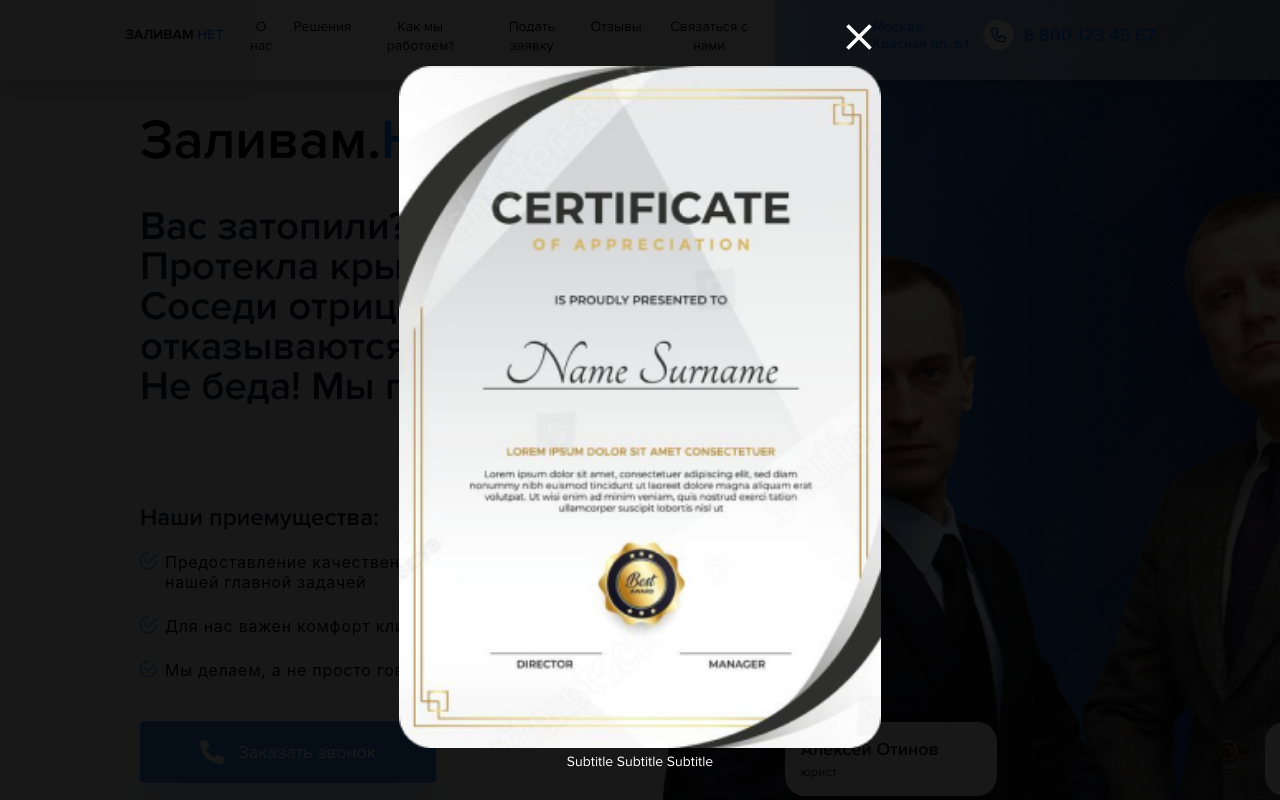
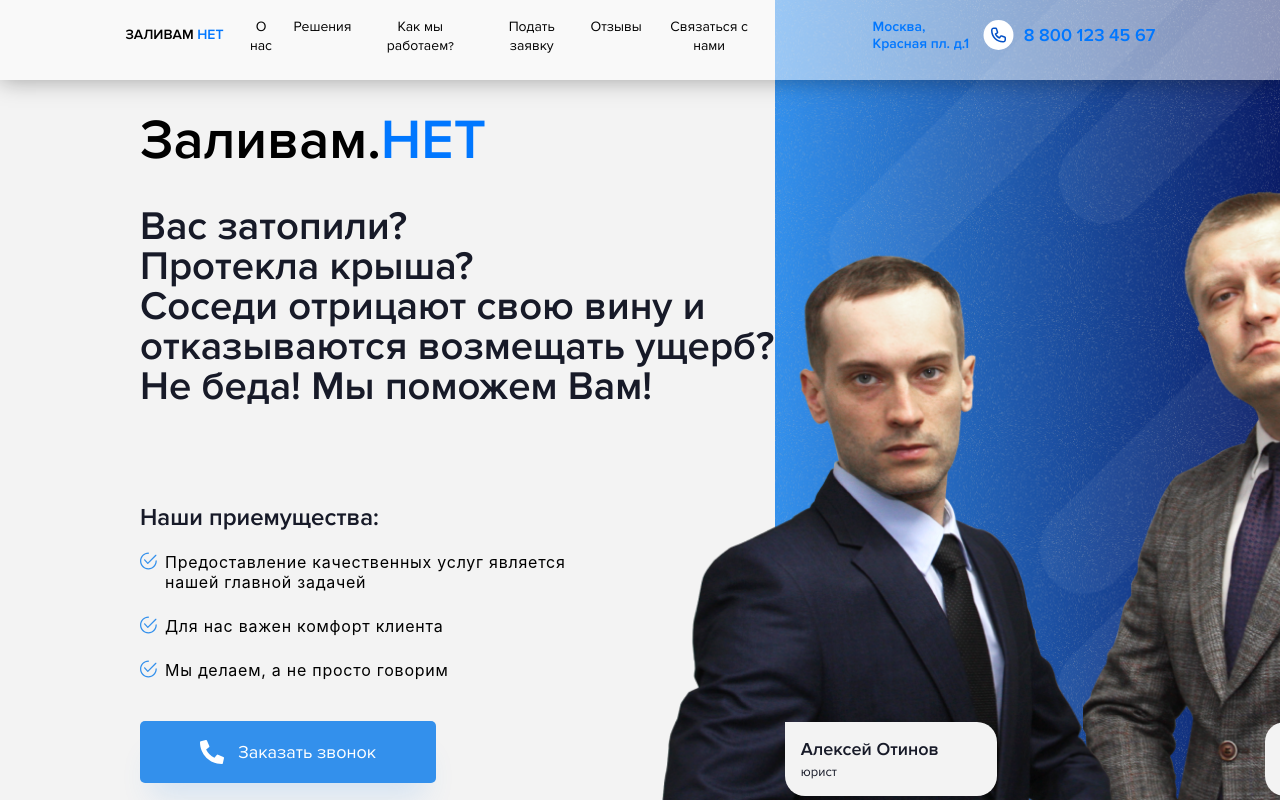
Before and after one commit to Photokub/zalivam-net, a React (Create React App) app: page / in a window 1280 px wide. Shown: the top 800 px of the page. Built offline with nearby package versions, Linux system fonts and the light colour scheme.

Commit message:
Refactor: изменить видимость Popup

```diff
--- a/src/components/Popup/Popup.css
+++ b/src/components/Popup/Popup.css
@@ -9,7 +9,7 @@
   overflow: hidden;
   height: 100%;
   z-index: 3;
-  opacity: 1;
+  opacity: 0;
   transition: height 0ms 400ms, opacity 400ms 0ms;
 }
 
--- a/src/components/Popup/Popup.scss
+++ b/src/components/Popup/Popup.scss
@@ -11,7 +11,7 @@
     overflow: hidden;
     height: 100%;
     z-index: 3;
-    opacity: 1;
+    opacity: 0;
     transition: height 0ms 400ms, opacity 400ms 0ms;
 }
 
```
